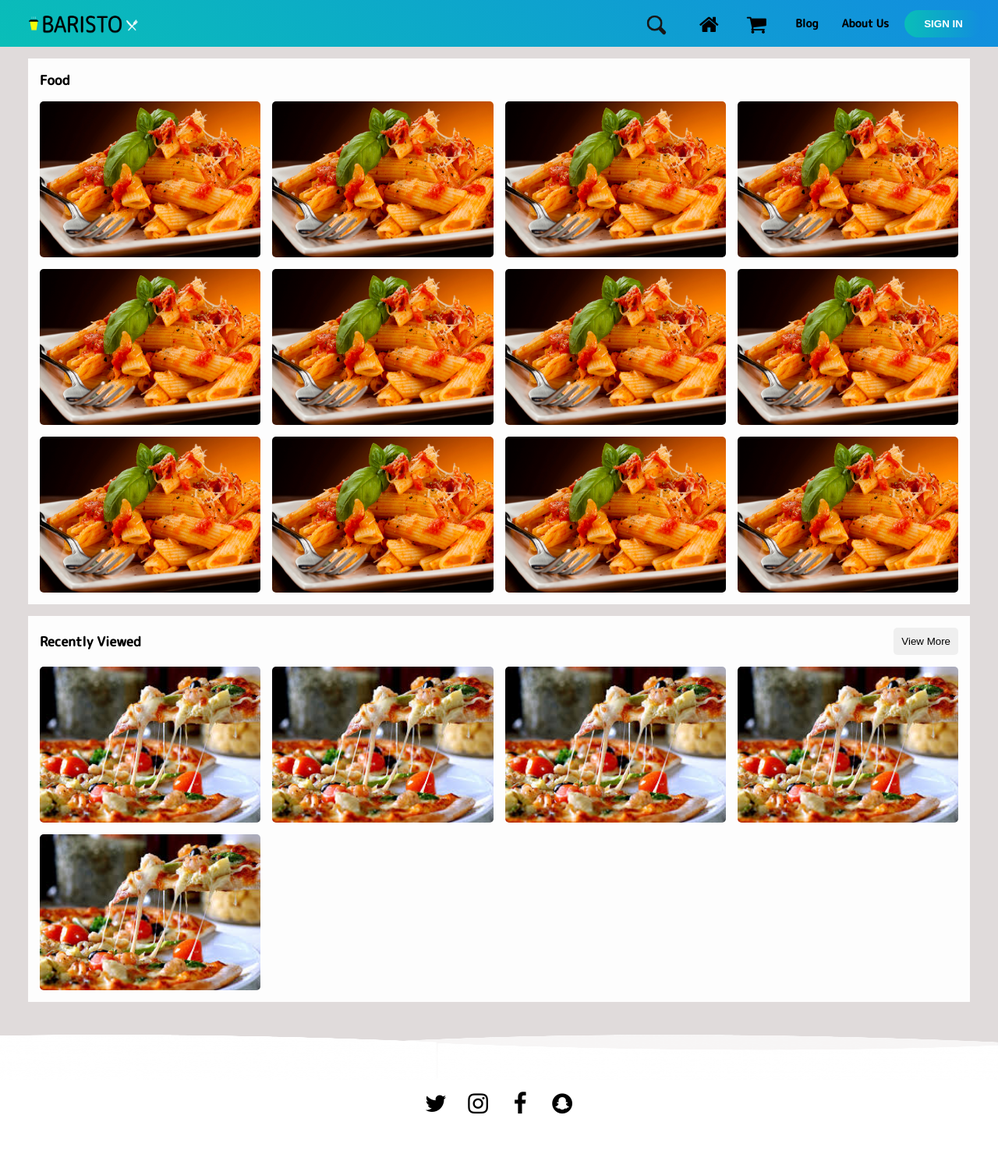
After one commit to Joan-Wangare/Baristo, a PHP site: page /items.html in a window 1280 px wide. The commit adds this page. Shown: the top 1498 px of the page at 78% size. Run offline with PHP 8.4, Linux system fonts and the light colour scheme; some libraries are stand-ins or nearby versions.

Commit message:
new change

```diff
--- a/cart.html
+++ b/cart.html
@@ -36,6 +36,7 @@
           </div>
           <div class="home">
             <a href="index.html"><i class="fa fa-home" aria-hidden="true"></i></a>
+            <a href=""><i class="fa fa-shopping-cart" aria-hidden="true"></i></a>
           </div>
           <label for="nav-toggle" class="burger">
               <div class="line"></div>
--- a/index.html
+++ b/index.html
@@ -33,6 +33,10 @@
                       <button class="b btn2" data-modal-target="#modal">SIGN IN</button>
                   </li>
               </ul>
+          </div>
+          <div class="home">
+            <a href=""><i class="fa fa-shopping-cart" aria-hidden="true"></i></a>
+            <a href=""><i class="fa fa-phone" aria-hidden="true"></i></a>
           </div>
           <form action="javascript:" class="search-bar">
               <input type="search" name="search" pattern=".*\S.*" required>
--- /dev/null
+++ b/items.html
@@ -0,0 +1,379 @@
+<html lang="en">
+  <head>
+    <meta charset="UTF-8" />
+    <meta name="viewport" content="width=device-width, initial-scale=1.0" />
+    <title>Document</title>
+    <link rel="stylesheet" href="style.css" />
+    <link
+      rel="stylesheet"
+      href="https://cdnjs.cloudflare.com/ajax/libs/font-awesome/4.7.0/css/font-awesome.min.css"
+    />
+    <link rel="preconnect" href="https://fonts.googleapis.com" />
+    <link rel="preconnect" href="https://fonts.gstatic.com" crossorigin />
+    <link
+      href="https://fonts.googleapis.com/css2?family=M+PLUS+Rounded+1c:wght@500&display=swap"
+      rel="stylesheet"
+    />
+  </head>
+  <body>
+
+    <!-- navbar -->
+
+    <div class="header">
+      <nav class="con">
+          <input id="nav-toggle" type="checkbox" />
+          <div class="logo">
+              <img src="images/logo.png" alt="" />
+          </div>
+          <div class="menu">
+              <ul class="links">
+                  <li><a href="" class="a">Blog</a></li>
+                  <li><a href="" class="a">About Us</a></li>
+                  <li>
+                      <button class="b btn2" data-modal-target="#modal">SIGN IN</button>
+                  </li>
+              </ul>
+          </div>
+          <div class="home">
+            <a href="index.html"><i class="fa fa-home" aria-hidden="true"></i></a>
+            <a href=""><i class="fa fa-shopping-cart" aria-hidden="true"></i></a>
+          </div>
+          <form action="javascript:" class="search-bar">
+            <input type="search" name="search" pattern=".*\S.*" required>
+            <button class="search-btn" type="submit">
+                <span>Search</span>
+            </button>
+        </form>
+          <label for="nav-toggle" class="burger">
+              <div class="line"></div>
+              <div class="line"></div>
+              <div class="line"></div>
+          </label>
+      </nav>
+    </div>
+
+    <!-- body -->
+
+    <div class="contain">
+        <div class="view-more">
+            <legend class="pop-section-title">
+                <h3>Food</h3>
+            </legend>
+            <article class="populate_items">
+                <div class="pop-item">
+                  <img src="images/pasta.jpg" alt="" />
+
+                  <div class="item-description">
+                    <p>
+                      Lorem ipsum dolor sit amet consectetur adipisicing elit.
+                      Voluptatibus, culpa?
+                    </p>
+                    <button class="add-to-cart-btn">Add to Cart</button>
+                  </div>
+                </div>
+                <div class="pop-item">
+                  <img src="images/pasta.jpg" alt="" />
+                  <div class="item-description">
+                    <p>
+                      Lorem ipsum dolor sit amet consectetur adipisicing elit.
+                      Voluptatibus, culpa?
+                    </p>
+                    <button class="add-to-cart-btn">Add to Cart</button>
+                  </div>
+                </div>
+                <div class="pop-item">
+                  <img src="images/pasta.jpg" alt="" />
+                  <div class="item-description">
+                    <p>
+                      Lorem ipsum dolor sit amet consectetur adipisicing elit.
+                      Voluptatibus, culpa?
+                    </p>
+                    <button class="add-to-cart-btn">Add to Cart</button>
+                  </div>
+                </div>
+                <div class="pop-item">
+                  <img src="images/pasta.jpg" alt="" />
+
+                  <div class="item-description">
+                    <p>
+                      Lorem ipsum dolor sit amet consectetur adipisicing elit.
+                      Voluptatibus, culpa?
+                    </p>
+                    <button class="add-to-cart-btn">Add to Cart</button>
+                  </div>
+                </div>
+                <div class="pop-item">
+                    <img src="images/pasta.jpg" alt="" />
+
+                    <div class="item-description">
+                      <p>
+                        Lorem ipsum dolor sit amet consectetur adipisicing elit.
+                        Voluptatibus, culpa?
+                      </p>
+                      <button class="add-to-cart-btn">Add to Cart</button>
+                    </div>
+                  </div>
+                  <div class="pop-item">
+                    <img src="images/pasta.jpg" alt="" />
+
+                    <div class="item-description">
+                      <p>
+                        Lorem ipsum dolor sit amet consectetur adipisicing elit.
+                        Voluptatibus, culpa?
+                      </p>
+                      <button class="add-to-cart-btn">Add to Cart</button>
+                    </div>
+                  </div>
+                  <div class="pop-item">
+                    <img src="images/pasta.jpg" alt="" />
+
+                    <div class="item-description">
+                      <p>
+                        Lorem ipsum dolor sit amet consectetur adipisicing elit.
+                        Voluptatibus, culpa?
+                      </p>
+                      <button class="add-to-cart-btn">Add to Cart</button>
+                    </div>
+                  </div>
+                  <div class="pop-item">
+                    <img src="images/pasta.jpg" alt="" />
+
+                    <div class="item-description">
+                      <p>
+                        Lorem ipsum dolor sit amet consectetur adipisicing elit.
+                        Voluptatibus, culpa?
+                      </p>
+                      <button class="add-to-cart-btn">Add to Cart</button>
+                    </div>
+                  </div>
+                  <div class="pop-item">
+                    <img src="images/pasta.jpg" alt="" />
+
+                    <div class="item-description">
+                      <p>
+                        Lorem ipsum dolor sit amet consectetur adipisicing elit.
+                        Voluptatibus, culpa?
+                      </p>
+                      <button class="add-to-cart-btn">Add to Cart</button>
+                    </div>
+                  </div>
+                  <div class="pop-item">
+                    <img src="images/pasta.jpg" alt="" />
+
+                    <div class="item-description">
+                      <p>
+                        Lorem ipsum dolor sit amet consectetur adipisicing elit.
+                        Voluptatibus, culpa?
+                      </p>
+                      <button class="add-to-cart-btn">Add to Cart</button>
+                    </div>
+                  </div>
+                  <div class="pop-item">
+                    <img src="images/pasta.jpg" alt="" />
+
+                    <div class="item-description">
+                      <p>
+                        Lorem ipsum dolor sit amet consectetur adipisicing elit.
+                        Voluptatibus, culpa?
+                      </p>
+                      <button class="add-to-cart-btn">Add to Cart</button>
+                    </div>
+                  </div>
+                  <div class="pop-item">
+                    <img src="images/pasta.jpg" alt="" />
+
+                    <div class="item-description">
+                      <p>
+                        Lorem ipsum dolor sit amet consectetur adipisicing elit.
+                        Voluptatibus, culpa?
+                      </p>
+                      <button class="add-to-cart-btn">Add to Cart</button>
+                    </div>
+                  </div>
+            </article>
+            <section>
+                <legend class="pop-section-title">
+                  <h3>Recently Viewed</h3>
+                  <button id="view-more">View More</button>
+                </legend>
+                <article class="populate_items">
+                  <div class="pop-item">
+                    <img src="images/img1.jpg" alt="" />
+
+                    <div class="item-description">
+                      <p>
+                        Lorem ipsum dolor sit amet consectetur adipisicing elit.
+                        Voluptatibus, culpa?
+                      </p>
+                      <button class="add-to-cart-btn">Add to Cart</button>
+                    </div>
+                  </div>
+                  <div class="pop-item">
+                    <img src="images/img1.jpg" alt="" />
+
+                    <div class="item-description">
+                      <p>
+                        Lorem ipsum dolor sit amet consectetur adipisicing elit.
+                        Voluptatibus, culpa?
+                      </p>
+                      <button class="add-to-cart-btn">Add to Cart</button>
+                    </div>
+                  </div>
+                  <div class="pop-item">
+                    <img src="images/img1.jpg" alt="" />
+
+                    <div class="item-description">
+                      <p>
+                        Lorem ipsum dolor sit amet consectetur adipisicing elit.
+                        Voluptatibus, culpa?
+                      </p>
+                      <button class="add-to-cart-btn">Add to Cart</button>
+                    </div>
+                  </div>
+                  <div class="pop-item">
+                    <img src="images/img1.jpg" alt="" />
+
+                    <div class="item-description">
+                      <p>
+                        Lorem ipsum dolor sit amet consectetur adipisicing elit.
+                        Voluptatibus, culpa?
+                      </p>
+                      <button class="add-to-cart-btn">Add to Cart</button>
+                    </div>
+                  </div>
+                  <div class="pop-item">
+                    <img src="images/img1.jpg" alt="" />
+
+                    <div class="item-description">
+                      <p>
+                        Lorem ipsum dolor sit amet consectetur adipisicing elit.
+                        Voluptatibus, culpa?
+                      </p>
+                      <button class="add-to-cart-btn">Add to Cart</button>
+                    </div>
+                  </div>
+                </article>
+              </section>
+        </div>
+
+    <!-- footer -->
+
+        <footer id="footer">
+            <div class="waves">
+                <div class="wave" id="wave1"></div>
+                <div class="wave" id="wave2"></div>
+                <div class="wave" id="wave3"></div>
+                <div class="wave" id="wave4"></div>
+            </div>
+            <div class="media">
+                <a href="#"><i class="fa fa-twitter"></i></a>
+                <a href="#"><i class="fa fa-instagram"></i></a>
+                <a href="#"><i class="fa fa-facebook"></i></a>
+                <a href="#"><i class="fa fa-snapchat"></i></a>
+            </div>
+            <ul class="list">
+                <li><a href="#Home" class="a">Home</a></li>
+                <li><a href="#about" class="a">About us</a></li>
+                <li><a href="#services" class="a">Services</a></li>
+            </ul>
+            <p>©2021 PIXELS | All Rights Reserved</p>
+        </footer>
+    </div>
+        <!-- FORM SIGN IN -->
+
+        <section>
+            <div class="form" id="modal">
+              <div class="form-box">
+                <button data-close-button class="close">&times;</button>
+                <div class="button-box">
+                  <div id="btn"></div>
+                  <button type="button" class="toggle-btn" onclick="login()">
+                    Sign In
+                  </button>
+                  <button type="button" class="toggle-btn" onclick="register()">
+                    Sign Up
+                  </button>
+                </div>
+                <div class="social-icons">
+                  <a href="#"><i class="fa fa-facebook"></i></a>
+                  <a href="#"><i class="fa fa-google"></i></a>
+                </div>
+                <form id="login" class="input-group" method="GET" action="signUp">
+                  <input
+                    type="text"
+                    class="input-field"
+                    placeholder="User Id"
+                    required
+                  />
+                  <input
+                    type="password"
+                    class="input-field"
+                    placeholder="Password"
+                    required
+                  />
+                  <input type="checkbox" class="check-box" /><span
+                    >Remember Password</span
+                  >
+                  <button type="submit" class="submit-btn" name="reg">Log in</button>
+                </form>
+                <form
+                  id="register"
+                  class="input-group"
+                  method="POST"
+                  action="signUp.php"
+                >
+                  <input
+                    type="text"
+                    class="input-field"
+                    placeholder="User Id"
+                    required
+                    name="userId"
+                  />
+                  <input
+                    type="email"
+                    class="input-field"
+                    placeholder="Email Id"
+                    required
+                    name="emailId"
+                  />
+                  <input
+                    type="password"
+                    class="input-field"
+                    placeholder="Password"
+                    required
+                    name="password"
+                  />
+                  <input type="checkbox" class="check-box" /><span
+                    >I agree to the terms & conditions</span
+                  >
+                  <button type="submit" class="submit-btn" name="save">
+                    Register
+                  </button>
+                </form>
+              </div>
+              <!--javascript-->
+              <script>
+                var x = document.getElementById("login");
+                var y = document.getElementById("register");
+                var z = document.getElementById("btn");
+
+                function register() {
+                  x.style.left = "-400px";
+                  y.style.left = "50px";
+                  z.style.left = "110px";
+                }
+
+                function login() {
+                  x.style.left = "50px";
+                  y.style.left = "450px";
+                  z.style.left = "0px";
+                }
+              </script>
+            </div>
+            <div id="overlay"></div>
+          </section>
+
+          <script src="js/jquery-3.6.0.min.js"></script>
+          <script src="app.js"></script>
+  </body>
+</html>
--- a/style.css
+++ b/style.css
@@ -94,7 +94,9 @@ nav .links {
 }
 nav .links li {
   list-style: none;
-  padding: 0 10px;
+}
+nav .links li button{
+  margin-left: 5px;
 }
 nav .links a {
   display: block;
@@ -160,7 +162,7 @@ nav .links .a:hover {
 
 .search-bar {
   position: absolute;
-  right: 22em;
+  right: 26.5em;
   padding: 13px 0 7px 0;
 	/* justify-content: center; */
 	/* max-width: 20em; */
@@ -729,7 +731,7 @@ main > section {
   border-radius: 5px;
 }
 
-/* CART PAGE/CHECK OUT */
+/* ------------CART PAGE/CHECK OUT-------------- */
 
 .cart-page{
   margin: 80px 150px 136px 150px;
@@ -796,22 +798,106 @@ th:last-child{
   box-shadow: 0 7px 10px rgba(0, 0, 0, 0.5);
 }
 
-/* nav-cartpage */
+/* NAV ---- CART PAGE & VIEW MORE */
 
 .home{
   position: absolute;
-  right: 345px;
-  margin-top: 14px;
+  display: flex;
+  right: 18em;
+  margin-top: 13px;
+  padding: 0 5px;
 }
 .home a{
   color: #000;
-  font-size: 30px;
+  font-size: 27px;
+  padding: 5px 18px;
+}
+
+/* ------------VIEW MORE-------------- */
+
+.view-more{
+  margin: 15px 36px 100px 36px;
+}
+.view-more section{
+  margin-top: 15px;
+}
+.pop-section-title {
+  padding: 15px 15px 0 15px;
+  background: #fdfdfd;
+  width: 100%;
   display: flex;
-  right: 100px;
+  justify-content: space-between;
+  align-items: center;
+}
+.pop-section-title #view-more {
+  padding: 10px;
+  border-radius: 5px;
+}
+.populate_items {
+  display: grid;
+  grid-template-columns: repeat(auto-fit, minmax(230px, 1fr));
+  width: 100%;
+  gap: 15px;
+  background: #fdfdfd;
+  padding: 15px;
+}
+.populate_items .pop-item {
+  position: relative;
+  width: auto;
+  height: 200px;
+  overflow: hidden;
+  cursor: pointer;
+  border-radius: 5px;
+  transition: all 0.5s cubic-bezier(0.04, 0.36, 0.87, 1.32);
+}
+.pop_item:hover {
+  transform: translateY(-5px);
+}
+.populate_items .pop-item img {
+  width: 100%;
+  height: 100%;
+  overflow: hidden;
+  position: relative;
+}
+.populate_items .pop-item::after {
+  content: "";
+  position: absolute;
+  width: 100%;
+  height: 100%;
+  top: 0;
+  left: 0;
+  bottom: 0;
+  right: 0;
+  background: linear-gradient(
+    to bottom,
+    rgba(9, 190, 184, 0.3),
+    rgba(18, 11, 22, 0.4)
+  );
+  z-index: 1;
+  display: none;
+  transition: all 500ms ease;
+}
+.populate_items .pop-item:hover:after {
+  display: block;
+}
+.populate_items .pop-item:hover .item-description {
+  opacity: 1;
 }
 
 
-/* ---FOOTER... */
+
+
+
+
+
+
+
+
+
+
+
+
+/* --------------FOOTER---------------- */
 
 #footer {
   padding: 10px 10px;
```
